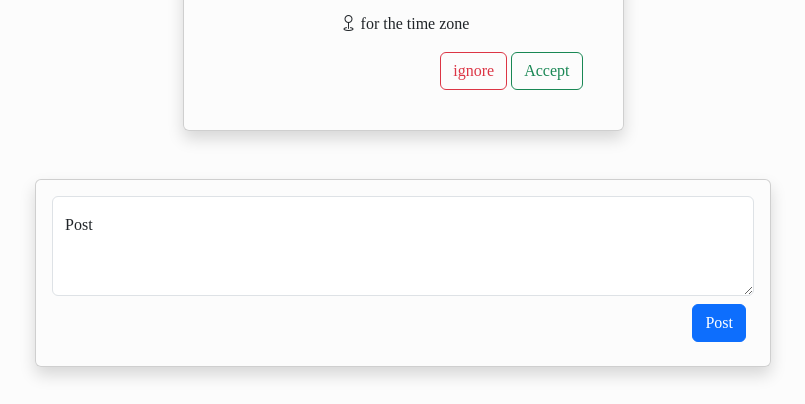
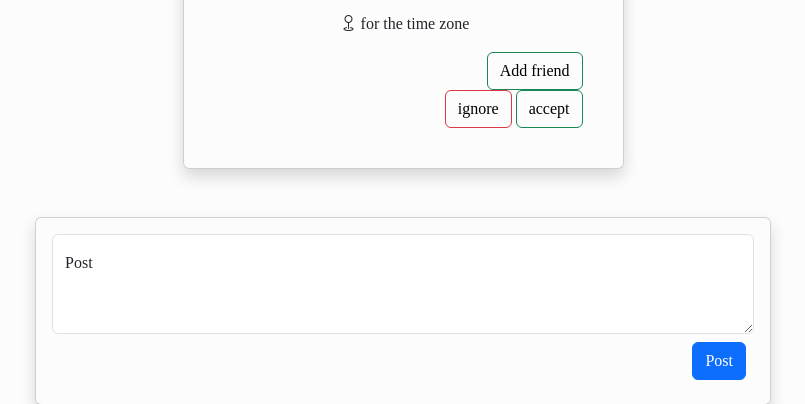
Before and after one commit to saranatour1/Moods, a Django app: template moods_project/login_with_regestration/templates/otheruserprofile.html in a window 1280 px wide. Shown: the part 246-650 px from the top of the page, without its empty margins (237-1042 px from the left). Run offline with Django 3.2, Linux system fonts and the light colour scheme; the template is opened without the code that fills it: values that come from a table or form of the project are taken from there, others are empty; data comes from the database, SQL or seed files in the repository; both versions use the stored data as it was after the commit; some web fonts are replaced.

Commit message:
friendhsips functionality in the other user profiel

```diff
--- a/moods_project/login_with_regestration/models.py
+++ b/moods_project/login_with_regestration/models.py
@@ -121,6 +121,12 @@ class FriendShip(models.Model):
   created_at = models.DateTimeField(auto_now_add=True)
   updated_at = models.DateTimeField(auto_now=True)
 
+# requests table
+# class Request(models.Model):
+#     request_sender = models.ForeignKey(User,related_name='sent_requests', on_delete=models.CASCADE)
+#     request_reciever = models.ForeignKey(User,related_name='received_requests', on_delete=models.CASCADE)
+#     created_at = models.DateTimeField(auto_now_add=True)
+#     updated_at = models.DateTimeField(auto_now=True)
 
 
 # class OurMessage(models.Model):
--- a/moods_project/login_with_regestration/templates/otheruserprofile.html
+++ b/moods_project/login_with_regestration/templates/otheruserprofile.html
@@ -77,11 +77,18 @@
                   <br>
                 </p>
                 </p>
+                {% if is_a_friend %}
+                  <div class="text-end">
+                    <button type="button" class="btn btn-outline-success"><a href="/remove-friend/{{user.id}}">Friends</a></button>
+                  </div>
+                {%elif not is_a_friend%}
                 <div class="text-end">
-                  <button type="button" class="btn btn-outline-danger">ignore</button>
-                  <button type="button" class="btn btn-outline-success">Accept</button>
-
-
+                  <button type="button" class="btn btn-outline-success"><a href="/add-friend/{{user.id}}">Add friend</a></button>
+                </div>
+                {% endif%}
+                <div class="text-end">
+                  <button type="button" class="btn btn-outline-danger"><a href="">ignore</a></button>
+                  <button type="button" class="btn btn-outline-success"><a href="">accept</a></button>
                 </div>
 
               </div>
--- a/moods_project/login_with_regestration/urls.py
+++ b/moods_project/login_with_regestration/urls.py
@@ -23,5 +23,7 @@ urlpatterns = [
     path('delete/comment/<int:comment_id>',views.delete_comment),
     path('add-friend/<int:friend_id>',views.add_friend),
     path('remove-friend/<int:friend_id>',views.remove_friend),
+    # path('send-request/<int:friend_id>',views.send_request),
+    # path('delete-request/<int:friend_id>',views.delete_request),
 
 ]
```
Also changed, not shown: moods_project/login_with_regestration/views.py (+76 -70 lines), moods_project/db.sqlite3, moods_project/login_with_regestration/migrations/0006_friendship.py (added).
